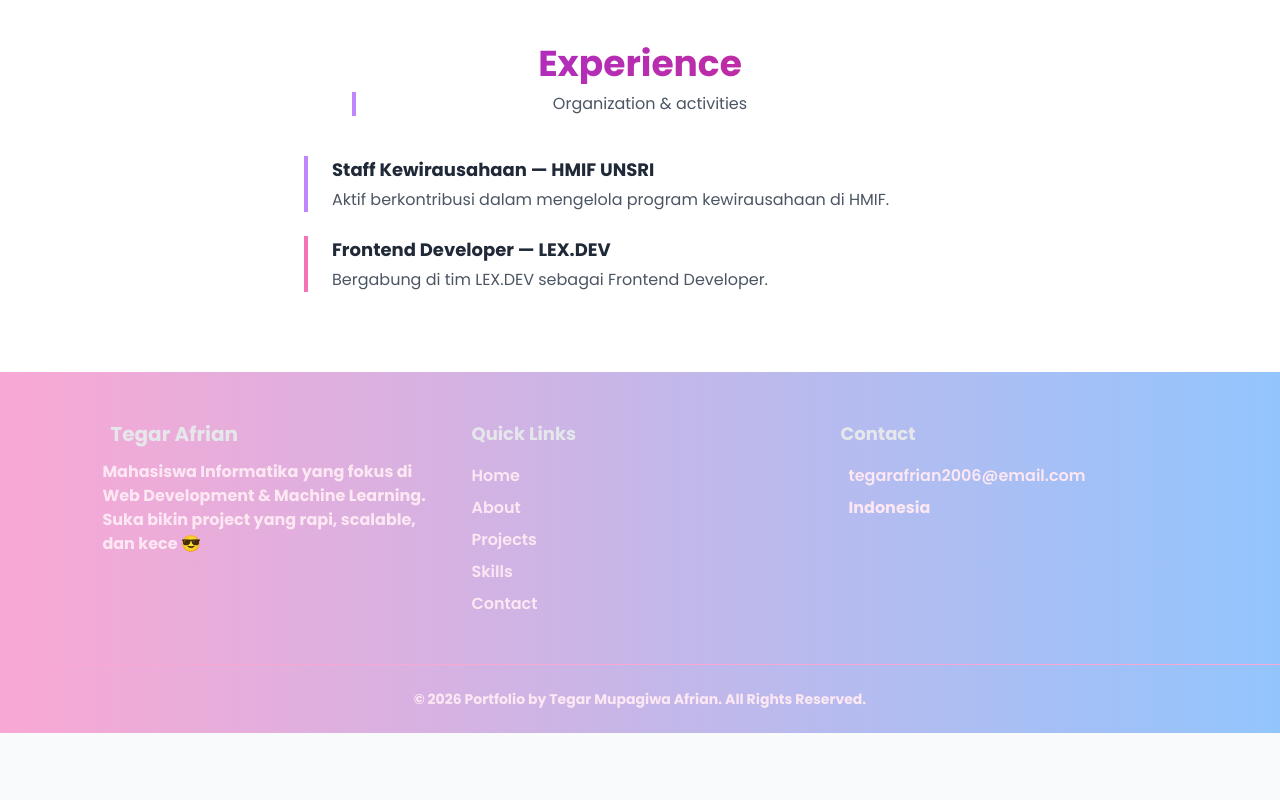
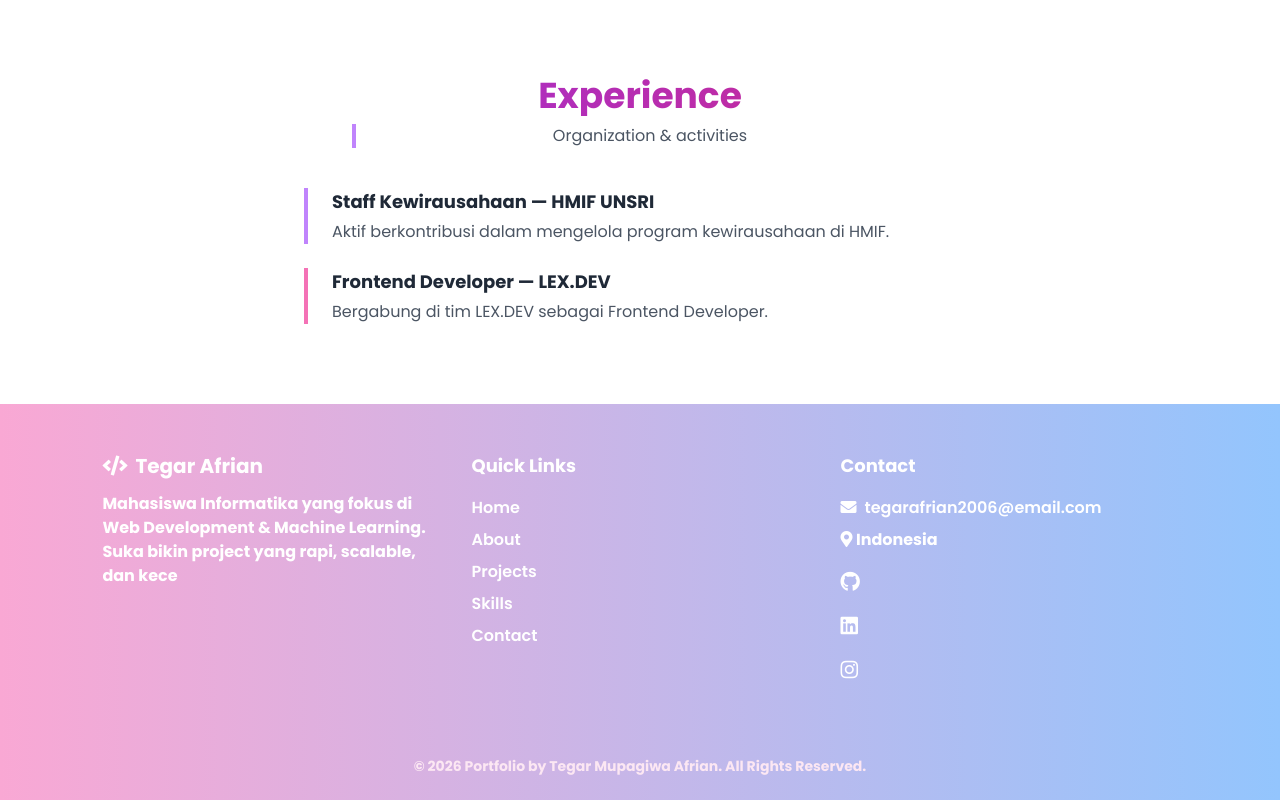
Before and after one commit to tmagamingpro/portfolio-tegar, a React (Vite) app in the folder front-end/: page / in a window 1280 px wide. Shown: the part 1470-2270 px from the top of the page. Before the commit the page ends 2203 px from the top, so only its background shows below. Built offline with nearby package versions, Linux system fonts and the light colour scheme; no server answers.

Commit message:
update beberapa itur

```diff
--- a/front-end/src/components/Footer.jsx
+++ b/front-end/src/components/Footer.jsx
@@ -5,54 +5,57 @@ export default function Footer() {
 
   return (
     <footer className="bg-gradient-to-r from-pink-300 to-blue-300 text-gray-200 font-bold">
+      <link rel="stylesheet" href="https://cdnjs.cloudflare.com/ajax/libs/font-awesome/5.15.4/css/all.min.css"/>
       <div className="px-4 sm:px-6 md:px-[8%] py-10 sm:py-12 grid grid-cols-1 sm:grid-cols-2 lg:grid-cols-3 gap-8">
         <div className="text-center sm:text-left">
-          <h3 className="text-lg sm:text-xl font-bold mb-3 flex items-center gap-2 justify-center sm:justify-start">
+          <h3 className="text-lg text-white sm:text-xl font-bold mb-3 flex items-center gap-2 justify-center sm:justify-start">
             <i className="fas fa-code"></i> Tegar Afrian
           </h3>
-          <p className="text-pink-100 mb-4 text-sm sm:text-base">
-            Mahasiswa Informatika yang fokus di Web Development & Machine Learning. Suka bikin project yang rapi, scalable, dan kece 😎
+          <p className="text-white mb-4 text-sm sm:text-base">
+            Mahasiswa Informatika yang fokus di Web Development & Machine Learning. Suka bikin project yang rapi, scalable, dan kece
           </p>
         </div>
 
         <div className="text-center sm:text-left">
-          <h4 className="font-bold text-base sm:text-lg mb-4">Quick Links</h4>
-          <ul className="space-y-2 text-pink-100 text-sm sm:text-base">
-            <li><Link to="/" className="hover:text-white transition font-semibold">Home</Link></li>
-            <li><Link to="/about" className="hover:text-white transition font-semibold">About</Link></li>
-            <li><Link to="/projects" className="hover:text-white transition font-semibold">Projects</Link></li>
-            <li><Link to="/skills" className="hover:text-white transition font-semibold">Skills</Link></li>
-            <li><Link to="/contact" className="hover:text-white transition font-semibold">Contact</Link></li>
+          <h4 className="text-white font-bold text-base sm:text-lg mb-4">Quick Links</h4>
+          <ul className="space-y-2 text-white text-sm sm:text-base">
+            <li><Link to="/" className="hover:text-pink-300 transition font-semibold">Home</Link></li>
+            <li><Link to="/about" className="hover:text-pink-300 transition font-semibold">About</Link></li>
+            <li><Link to="/projects" className="hover:text-pink-300 transition font-semibold">Projects</Link></li>
+            <li><Link to="/skills" className="hover:text-pink-300 transition font-semibold">Skills</Link></li>
+            <li><Link to="/contact" className="hover:text-pink-300 transition font-semibold">Contact</Link></li>
           </ul>
         </div>
 
         <div className="text-center sm:text-left">
-          <h4 className="font-bold text-base sm:text-lg mb-4">Contact</h4>
-          <p className="text-pink-100 mb-2 text-sm sm:text-base">
+          <h4 className="text-white font-bold text-base sm:text-lg mb-4">Contact</h4>
+          <p className="text-white mb-2 text-sm sm:text-base">
             <i className="fas fa-envelope mr-2"></i>
-            <a href="mailto:tegarafrian2006@email.com" className="hover:text-white transition font-semibold break-all">
+            <a href="mailto:tegarafrian2006@email.com" className="hover:text-pink-300 transition font-semibold break-all">
               tegarafrian2006@email.com
             </a>
           </p>
-          <p className="text-pink-100 mb-4 text-sm sm:text-base">
-            <i className="fas fa-location-dot mr-2"></i> Indonesia
+
+            <p className="text-white mb-4 text-sm sm:text-base">
+              <i className="fas fa-map-marker-alt"></i> Indonesia
             </p>
 
-          <div className="flex gap-4 text-xl justify-center sm:justify-start">
-            <a href="https://github.com/tmagamingpro" target="_blank" rel="noreferrer" className="hover:text-pink-200 transition">
+            <div className="text-white flex gap-4 text-xl justify-center sm:justify-start sm:grid cols-span-3">
+              <a href="https://github.com/tmagamingpro" target="_blank" rel="noreferrer" className="hover:text-pink-300 transition">
                 <i className="fab fa-github"></i>
               </a>
-            <a href="https://www.linkedin.com/in/tegar-mupagiwa-afrian-718b3739a/" target="_blank" rel="noreferrer" className="hover:text-pink-200 transition">
+              <a href="https://www.linkedin.com/in/tegar-mupagiwa-afrian-718b3739a/" target="_blank" rel="noreferrer" className="hover:text-pink-300 transition">
                 <i className="fab fa-linkedin"></i>
               </a>
-            <a href="https://www.instagram.com/tegar_mupagiwa_/" target="_blank" rel="noreferrer" className="hover:text-pink-200 transition">
+              <a href="https://www.instagram.com/tegar_mupagiwa_/" target="_blank" rel="noreferrer" className="hover:text-pink-300 transition">
                 <i className="fab fa-instagram"></i>
               </a>
             </div>
+
           </div>
         </div>
 
-      <div className="border-t border-pink-300 px-4 sm:px-6 md:px-[8%] py-6 text-center text-pink-100 text-xs sm:text-sm">
+        <div className="border-pink-300 px-4 sm:px-6 md:px-[8%] py-6 text-center text-pink-100 text-xs sm:text-sm">
           © {currentYear} Portfolio by Tegar Mupagiwa Afrian. All Rights Reserved.
         </div>
     </footer>
--- a/front-end/src/pages/Home.jsx
+++ b/front-end/src/pages/Home.jsx
@@ -55,11 +55,11 @@ export default function Home() {
             <Link to="/projects" className="inline-block bg-gradient-to-r from-purple-400 to-pink-400 text-white px-5 py-2.5 rounded-lg font-bold hover:shadow-lg hover:from-purple-500 hover:to-pink-500 transition">
               View My Work →
             </Link>
-            <a href="mailto:tegarafrian2006@email.com" className="inline-block border-2 border-purple-400 text-purple-600 px-5 py-2.5 rounded-lg font-bold hover:bg-gradient-to-r hover:from-purple-400 hover:to-pink-400 hover:text-white hover:border-transparent transition">
+            <Link to="/contact" className="inline-block border-2 border-purple-400 text-purple-600 px-5 py-2.5 rounded-lg font-bold hover:bg-gradient-to-r hover:from-purple-400 hover:to-pink-400 hover:text-white hover:border-transparent transition">
               Contact Me
-            </a>
-            <a href={adminUrl} target="_blank" rel="noreferrer" className="inline-block border-2 border-purple-400 text-purple-600 px-5 py-2.5 rounded-lg font-bold hover:bg-gradient-to-r hover:from-purple-400 hover:to-pink-400 hover:text-white hover:border-transparent transition">
-              Admin Panel
+            </Link>
+            <a href="/public/img/CV_GDG_Tegar.pdf" target="_blank" rel="noreferrer" className="inline-block border-2 border-purple-400 text-purple-600 px-5 py-2.5 rounded-lg font-bold hover:bg-gradient-to-r hover:from-purple-400 hover:to-pink-400 hover:text-white hover:border-transparent transition">
+              MY CV
             </a>
           </div>
 
@@ -77,7 +77,7 @@ export default function Home() {
         </div>
 
         <div className="text-center">
-          <img src="/img/WhatsApp Image 2025-12-19 at 19.15.01_e3775ca0.jpg" alt="Foto Tegar" className="w-44 h-44 sm:w-56 sm:h-56 lg:w-64 lg:h-64 rounded-full border-4 border-purple-400 object-cover shadow-lg mx-auto" />
+          <img src="/img/WhatsApp Image 2025-12-19 at 19.15.01_e3775ca0.jpg" alt="Foto Tegar" className="w-44 h-44 sm:w-65 sm:h-65 lg:w-64 lg:h-64 rounded-full border-4 border-purple-400 object-cover shadow-lg mx-auto" />
         </div>
       </section>
 
```
Lines whose indentation alone changed are shown as unchanged.
